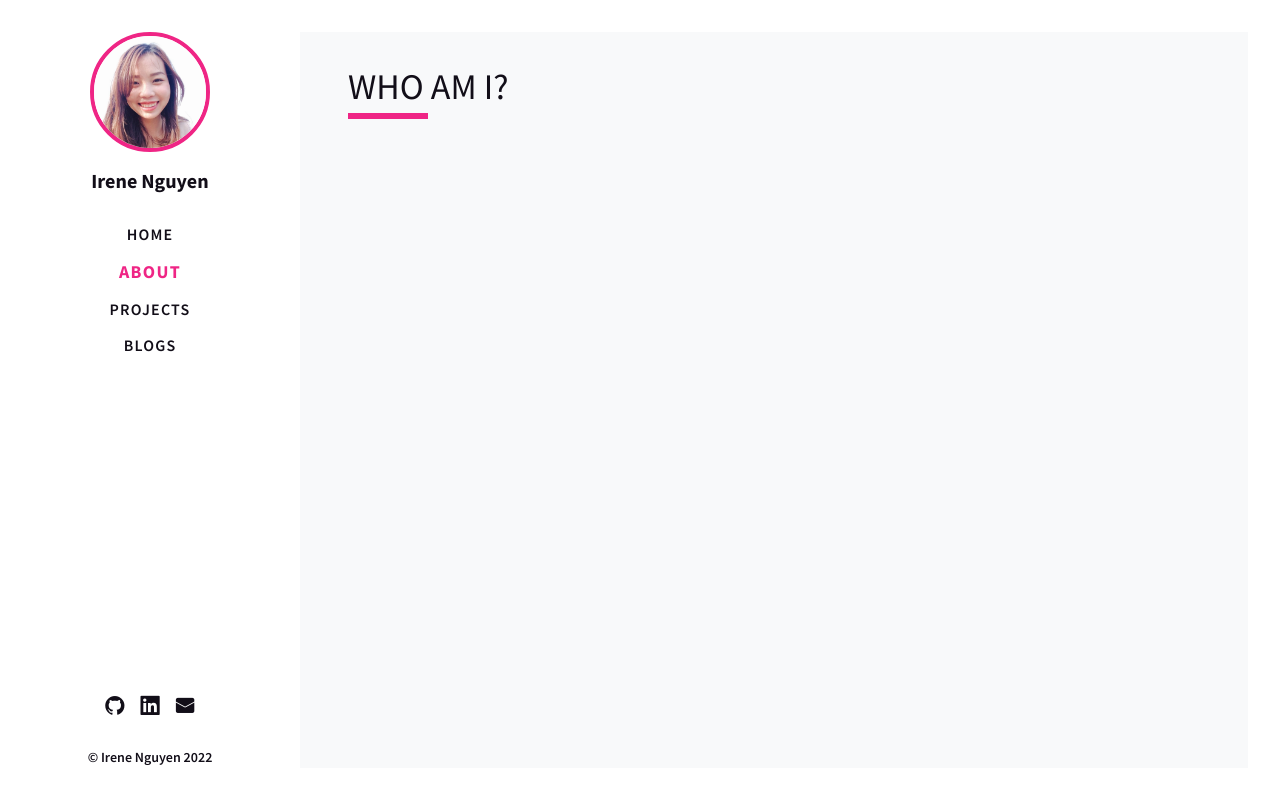
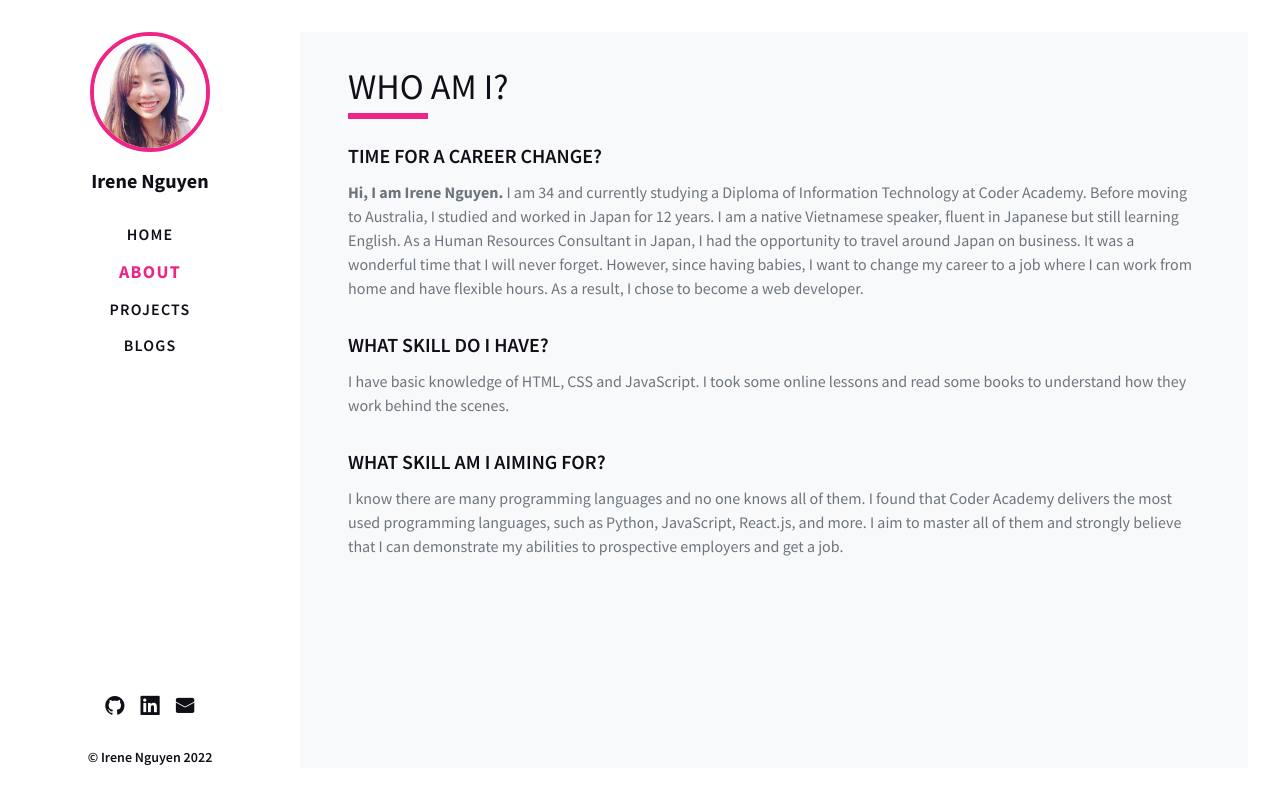
Before and after one commit to irenenguyen1017/portfolio, a website: page src/about.html in a window 1280 px wide. Drawn offline with Linux system fonts and the light colour scheme.

Commit message:
updated styles for about page

```diff
--- a/src/about.html
+++ b/src/about.html
@@ -89,6 +89,44 @@
         />
         <h3 class="user-info__name">Irene Nguyen</h3>
       </section>
+      <main class="main-content">
+        <h1 class="page-title">Who am I?</h1>
+        <section class="personal-info">
+          <div class="personal-info__section">
+            <h2 class="personal-info__title">Time for a career change?</h2>
+            <p class="personal-info__content">
+              <strong>Hi, I am Irene Nguyen.</strong> I am 34 and currently
+              studying a Diploma of Information Technology at Coder Academy.
+              Before moving to Australia, I studied and worked in Japan for 12
+              years. I am a native Vietnamese speaker, fluent in Japanese but
+              still learning English. As a Human Resources Consultant in Japan,
+              I had the opportunity to travel around Japan on business. It was a
+              wonderful time that I will never forget. However, since having
+              babies, I want to change my career to a job where I can work from
+              home and have flexible hours. As a result, I chose to become a web
+              developer.
+            </p>
+          </div>
+          <div class="personal-info__section">
+            <h2 class="personal-info__title">What skill do I have?</h2>
+            <p class="personal-info__content">
+              I have basic knowledge of HTML, CSS and JavaScript. I took some
+              online lessons and read some books to understand how they work
+              behind the scenes.
+            </p>
+          </div>
+          <div class="personal-info__section">
+            <h2 class="personal-info__title">What skill am I aiming for?</h2>
+            <p class="personal-info__content">
+              I know there are many programming languages and no one knows all
+              of them. I found that Coder Academy delivers the most used
+              programming languages, such as Python, JavaScript, React.js, and
+              more. I aim to master all of them and strongly believe that I can
+              demonstrate my abilities to prospective employers and get a job.
+            </p>
+          </div>
+        </section>
+      </main>
       <section class="social-network-contact">
         <ul class="social-network-contact__list">
           <li class="social-network-contact__item">
@@ -111,9 +149,6 @@
           </li>
         </ul>
       </section>
-      <main class="main-content">
-        <h1 class="page-title">Who am I?</h1>
-      </main>
       <section class="footer">
         <div class="copy-right">
           <span class="copy-right__content"> &copy; Irene Nguyen 2022 </span>
--- a/src/styles/sass/base/_icons.scss
+++ b/src/styles/sass/base/_icons.scss
@@ -21,7 +21,6 @@ $icon-font-path: "../assets/fonts" !default;
   font: normal normal normal 1em/1 'porfolio';
   color: inherit;
   flex-shrink: 0;
-  speak: none;
   text-transform: none;
   /* Better Font Rendering */
   -webkit-font-smoothing: antialiased;
--- a/src/styles/sass/base/_layout.scss
+++ b/src/styles/sass/base/_layout.scss
@@ -2,6 +2,8 @@
   width: 100%;
   max-height: 100%;
   min-width: 360px;
+  max-width: 1920px;
+  margin: 0 auto;
   display: grid;
   overflow-y: hidden;
   grid-template-columns: auto;
--- a/src/styles/sass/components/_social-network-contact.scss
+++ b/src/styles/sass/components/_social-network-contact.scss
@@ -1,6 +1,9 @@
 .social-network-contact {
+  padding-top: $space-m;
+
   @include responsive(md) {
     grid-area: 3 / 1 / 3 / 1;
+    padding-top: 0;
   }
 
   &__list {
--- a/src/styles/sass/pages/_about.scss
+++ b/src/styles/sass/pages/_about.scss
@@ -0,0 +1,45 @@
+.personal-info {
+  width: 100%;
+  display: flex;
+  flex-direction: column;
+  justify-content: center;
+
+  @include responsive(md) {
+    align-items: flex-start;
+  }
+
+  &__section {
+    margin-bottom: $space-l;
+
+    &:last-of-type {
+      margin-bottom: 0;
+    }
+  }
+
+  &__title {
+   text-transform: uppercase;
+   font-weight: $font-weight-medium;
+   font-size: $font-size-xl;
+   text-align: center;
+   flex: none;
+   margin: 0;
+   margin-bottom: $space-s;
+
+   @include responsive(md) {
+    text-align: left;
+   }
+  }
+
+  &__content {
+    text-align: center;
+    line-height: $line-height-normal;
+    color: $secondary-color;
+    font-size: $font-size-m;
+    margin: 0;
+
+    @include responsive(md) {
+      text-align: left;
+      font-size: $font-size-m;
+    }
+  }
+}
```
Also changed, not shown: src/styles/style.css.
